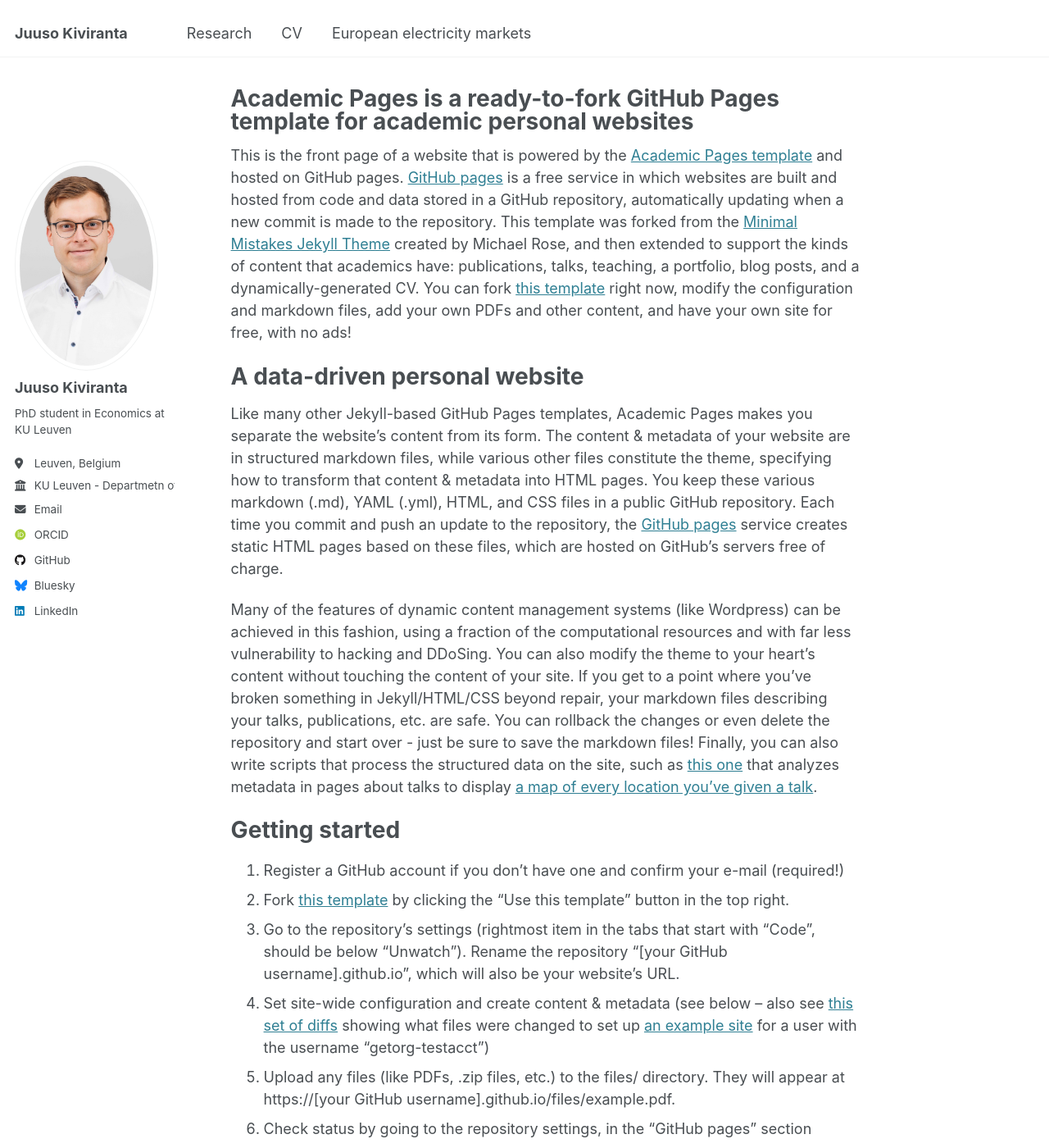
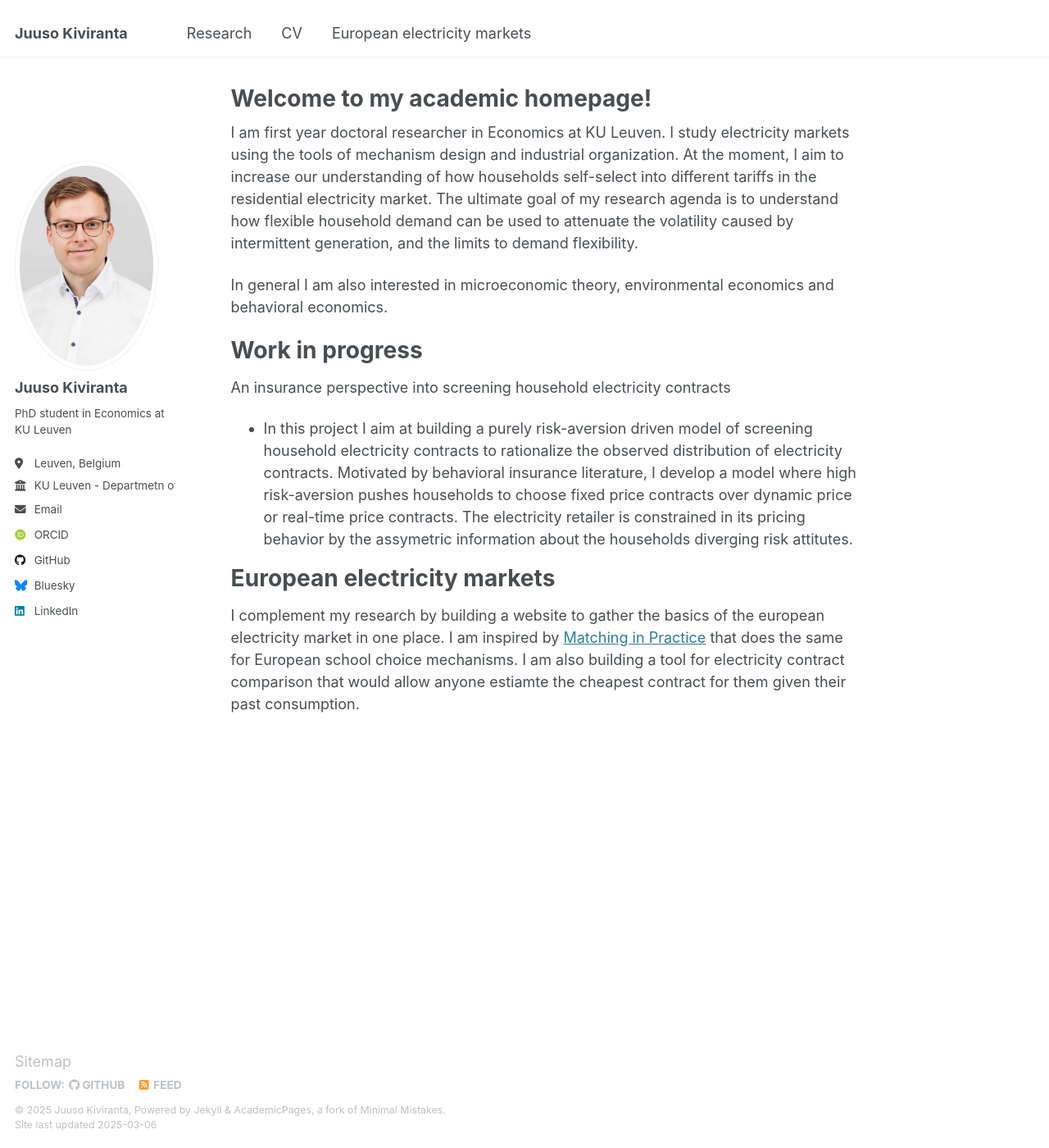
Before and after one commit to jkiviranta/jkiviranta.github.io, a Jekyll site: the page built from _pages/about.md, in a window 1280 px wide and 1400 px high. Shown: the whole window at 82% size. Built offline with Jekyll 4.4.1, drawn with Linux system fonts in a browser that asks for light colours; some web fonts are replaced; some of the changed text lies outside the part shown.

Commit message:
Update about.md

```diff
--- a/_pages/about.md
+++ b/_pages/about.md
@@ -1,49 +1,21 @@
 ---
 permalink: /
-title: "Academic Pages is a ready-to-fork GitHub Pages template for academic personal websites"
+title: "Welcome to my academic homepage!"
 author_profile: true
 redirect_from:
   - /about/
   - /about.html
 ---
 
-This is the front page of a website that is powered by the [Academic Pages template](https://github.com/academicpages/academicpages.github.io) and hosted on GitHub pages. [GitHub pages](https://pages.github.com) is a free service in which websites are built and hosted from code and data stored in a GitHub repository, automatically updating when a new commit is made to the repository. This template was forked from the [Minimal Mistakes Jekyll Theme](https://mmistakes.github.io/minimal-mistakes/) created by Michael Rose, and then extended to support the kinds of content that academics have: publications, talks, teaching, a portfolio, blog posts, and a dynamically-generated CV. You can fork [this template](https://github.com/academicpages/academicpages.github.io) right now, modify the configuration and markdown files, add your own PDFs and other content, and have your own site for free, with no ads!
+I am first year doctoral researcher in Economics at KU Leuven. I study electricity markets using the tools of mechanism design and industrial organization. At the moment, I aim to increase our understanding of how households self-select into different tariffs in the residential electricity market. The ultimate goal of my research agenda is to understand how flexible household demand can be used to attenuate the volatility caused by intermittent generation, and the limits to demand flexibility.
 
-A data-driven personal website
+In general I am also interested in microeconomic theory, environmental economics and behavioral economics.
+
+Work in progress
 ======
-Like many other Jekyll-based GitHub Pages templates, Academic Pages makes you separate the website's content from its form. The content & metadata of your website are in structured markdown files, while various other files constitute the theme, specifying how to transform that content & metadata into HTML pages. You keep these various markdown (.md), YAML (.yml), HTML, and CSS files in a public GitHub repository. Each time you commit and push an update to the repository, the [GitHub pages](https://pages.github.com/) service creates static HTML pages based on these files, which are hosted on GitHub's servers free of charge.
+An insurance perspective into screening household electricity contracts
+- In this project I aim at building a purely risk-aversion driven model of screening household electricity contracts to rationalize the observed distribution of electricity contracts. Motivated by behavioral insurance literature, I develop a model where high risk-aversion pushes households to choose fixed price contracts over dynamic price or real-time price contracts. The electricity retailer is constrained in its pricing behavior by the assymetric information about the households diverging risk attitutes.
 
-Many of the features of dynamic content management systems (like Wordpress) can be achieved in this fashion, using a fraction of the computational resources and with far less vulnerability to hacking and DDoSing. You can also modify the theme to your heart's content without touching the content of your site. If you get to a point where you've broken something in Jekyll/HTML/CSS beyond repair, your markdown files describing your talks, publications, etc. are safe. You can rollback the changes or even delete the repository and start over - just be sure to save the markdown files! Finally, you can also write scripts that process the structured data on the site, such as [this one](https://github.com/academicpages/academicpages.github.io/blob/master/talkmap.ipynb) that analyzes metadata in pages about talks to display [a map of every location you've given a talk](https://academicpages.github.io/talkmap.html).
-
-Getting started
+European electricity markets
 ======
-1. Register a GitHub account if you don't have one and confirm your e-mail (required!)
-1. Fork [this template](https://github.com/academicpages/academicpages.github.io) by clicking the "Use this template" button in the top right.
-1. Go to the repository's settings (rightmost item in the tabs that start with "Code", should be below "Unwatch"). Rename the repository "[your GitHub username].github.io", which will also be your website's URL.
-1. Set site-wide configuration and create content & metadata (see below -- also see [this set of diffs](http://archive.is/3TPas) showing what files were changed to set up [an example site](https://getorg-testacct.github.io) for a user with the username "getorg-testacct")
-1. Upload any files (like PDFs, .zip files, etc.) to the files/ directory. They will appear at https://[your GitHub username].github.io/files/example.pdf.
-1. Check status by going to the repository settings, in the "GitHub pages" section
-
-Site-wide configuration
-------
-The main configuration file for the site is in the base directory in [_config.yml](https://github.com/academicpages/academicpages.github.io/blob/master/_config.yml), which defines the content in the sidebars and other site-wide features. You will need to replace the default variables with ones about yourself and your site's github repository. The configuration file for the top menu is in [_data/navigation.yml](https://github.com/academicpages/academicpages.github.io/blob/master/_data/navigation.yml). For example, if you don't have a portfolio or blog posts, you can remove those items from that navigation.yml file to remove them from the header.
-
-Create content & metadata
-------
-For site content, there is one markdown file for each type of content, which are stored in directories like _publications, _talks, _posts, _teaching, or _pages. For example, each talk is a markdown file in the [_talks directory](https://github.com/academicpages/academicpages.github.io/tree/master/_talks). At the top of each markdown file is structured data in YAML about the talk, which the theme will parse to do lots of cool stuff. The same structured data about a talk is used to generate the list of talks on the [Talks page](https://academicpages.github.io/talks), each [individual page](https://academicpages.github.io/talks/2012-03-01-talk-1) for specific talks, the talks section for the [CV page](https://academicpages.github.io/cv), and the [map of places you've given a talk](https://academicpages.github.io/talkmap.html) (if you run this [python file](https://github.com/academicpages/academicpages.github.io/blob/master/talkmap.py) or [Jupyter notebook](https://github.com/academicpages/academicpages.github.io/blob/master/talkmap.ipynb), which creates the HTML for the map based on the contents of the _talks directory).
-
-**Markdown generator**
-
-The repository includes [a set of Jupyter notebooks](https://github.com/academicpages/academicpages.github.io/tree/master/markdown_generator
-) that converts a CSV containing structured data about talks or presentations into individual markdown files that will be properly formatted for the Academic Pages template. The sample CSVs in that directory are the ones I used to create my own personal website at stuartgeiger.com. My usual workflow is that I keep a spreadsheet of my publications and talks, then run the code in these notebooks to generate the markdown files, then commit and push them to the GitHub repository.
-
-How to edit your site's GitHub repository
-------
-Many people use a git client to create files on their local computer and then push them to GitHub's servers. If you are not familiar with git, you can directly edit these configuration and markdown files directly in the github.com interface. Navigate to a file (like [this one](https://github.com/academicpages/academicpages.github.io/blob/master/_talks/2012-03-01-talk-1.md) and click the pencil icon in the top right of the content preview (to the right of the "Raw | Blame | History" buttons). You can delete a file by clicking the trashcan icon to the right of the pencil icon. You can also create new files or upload files by navigating to a directory and clicking the "Create new file" or "Upload files" buttons.
-
-Example: editing a markdown file for a talk
-![Editing a markdown file for a talk](/images/editing-talk.png)
-
-For more info
-------
-More info about configuring Academic Pages can be found in [the guide](https://academicpages.github.io/markdown/), the [growing wiki](https://github.com/academicpages/academicpages.github.io/wiki), and you can always [ask a question on GitHub](https://github.com/academicpages/academicpages.github.io/discussions). The [guides for the Minimal Mistakes theme](https://mmistakes.github.io/minimal-mistakes/docs/configuration/) (which this theme was forked from) might also be helpful.
+I complement my research by building a website to gather the basics of the european electricity market in one place. I am inspired by [Matching in Practice](https://matching-in-practice.com/) that does the same for European school choice mechanisms. I am also building a tool for electricity contract comparison that would allow anyone estiamte the cheapest contract for them given their past consumption.
```
